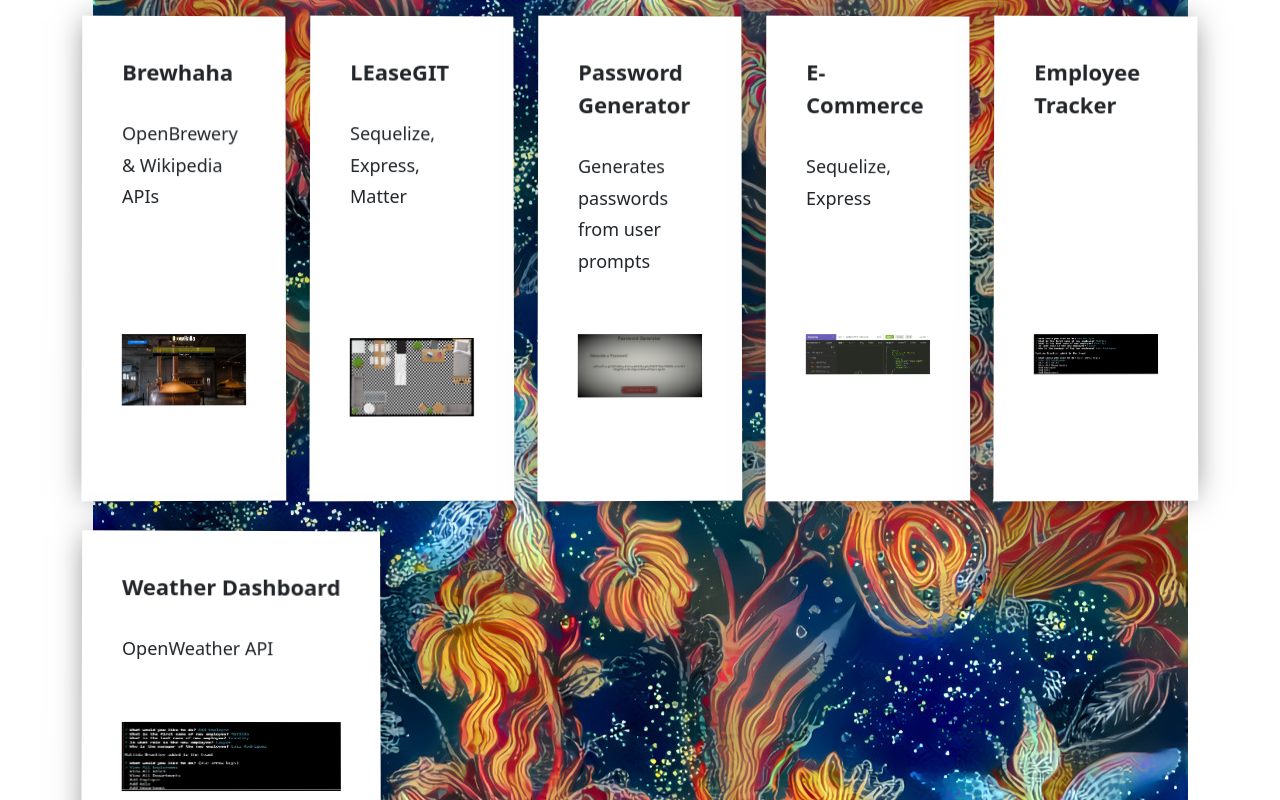
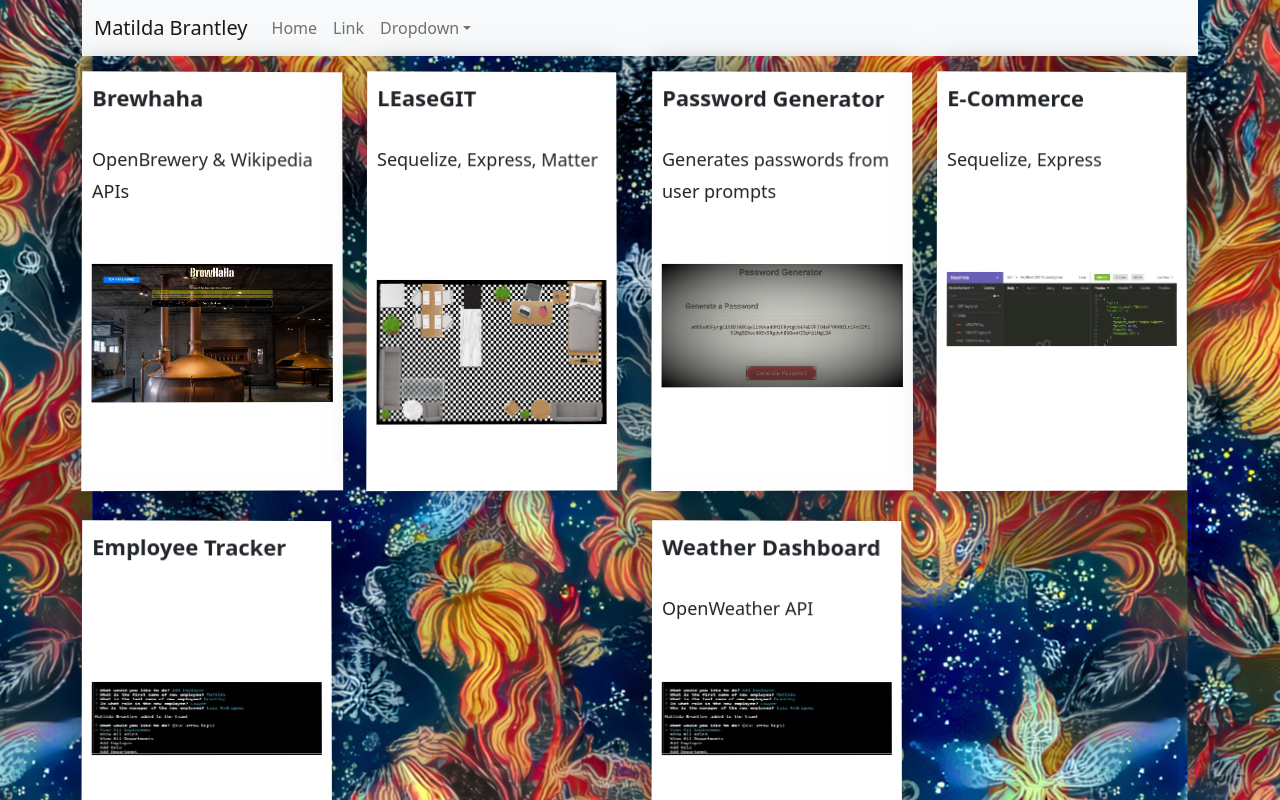
Before and after one commit to matildabrantley/portfolio-react, a React (Create React App) app: page / in a window 1280 px wide. Shown: the top 800 px of the page. Built offline with nearby package versions, Linux system fonts and the light colour scheme.

Commit message:
Added bootstrap-style Navbar. Adjusted background image to cover background correctly. Adjusted work card min-width and margins.

```diff
--- a/src/App.js
+++ b/src/App.js
@@ -1,4 +1,6 @@
 import WorkCard from "./WorkCard";
+// import {Navbar} from "react-bootstrap"
+import Navigation from "./Navigation";
 import Image from "./Image";
 import cardsInfo from "./cardsInfo";
 import "./index.css";
@@ -7,6 +9,7 @@ import 'bootstrap/dist/css/bootstrap.min.css';
 function App() {
   return (
     <div className="container">
+      <Navigation />
       <div className="row">
         {cardsInfo.map((workCard, i) => (
           <div className="col" key={workCard.id}>
--- /dev/null
+++ b/src/Navigation.js
@@ -0,0 +1,27 @@
+import React from "react";
+import { Navbar, Nav, NavDropdown, Container } from 'react-bootstrap';
+import 'bootstrap/dist/css/bootstrap.min.css';
+
+function Navigation() {
+    return(
+        <Navbar bg="light" expand="lg">
+        <Container>
+            <Navbar.Brand href="#home">Matilda Brantley</Navbar.Brand>
+            <Navbar.Toggle aria-controls="basic-navbar-nav" />
+            <Navbar.Collapse id="basic-navbar-nav">
+            <Nav className="me-auto">
+                <Nav.Link href="#home">Home</Nav.Link>
+                <Nav.Link href="#link">Link</Nav.Link>
+                <NavDropdown title="Dropdown" id="basic-nav-dropdown">
+                <NavDropdown.Item href="#action/3.1">Action</NavDropdown.Item>
+                <NavDropdown.Divider />
+                <NavDropdown.Item href="#action/3.4">Separated link</NavDropdown.Item>
+                </NavDropdown>
+            </Nav>
+            </Navbar.Collapse>
+        </Container>
+        </Navbar>
+    )
+}
+
+export default Navigation;
--- a/src/index.css
+++ b/src/index.css
@@ -10,6 +10,10 @@
     height: auto;
   }
 
+  html {
+    background-color: black;
+  }
+
   body {
     height: 100%;
     padding: 0;
@@ -18,14 +22,7 @@
     color: black;
     display: flex;
     flex-direction: column;
-    background: url("floral-dream5.jpg")  no-repeat center center fixed;
-  }
-
-
-  @media screen and (min-width: 980px) {
-    .heor-body {
-      padding: 8rem 1.5rem;
-    }
+    background: url("floral-dream5.jpg")  repeat center center fixed;
   }
 
   .container {
@@ -53,11 +50,12 @@
   }
 
   .work-card {
+    min-width: 250px;
     display: flex;
     flex-direction: column;
-    padding: 40px;
+    padding: 10px;
     background-color: #fff;
-    box-shadow: 0px 0px 30px -5px rgba(0, 0, 0, 0.5);
+    box-shadow: 0px 0px 30px rgba(0, 0, 0, 0.5);
     transition: box-shadow 0.5s;
     will-change: transform;
   }
```
Lines whose indentation alone changed are shown as unchanged.
